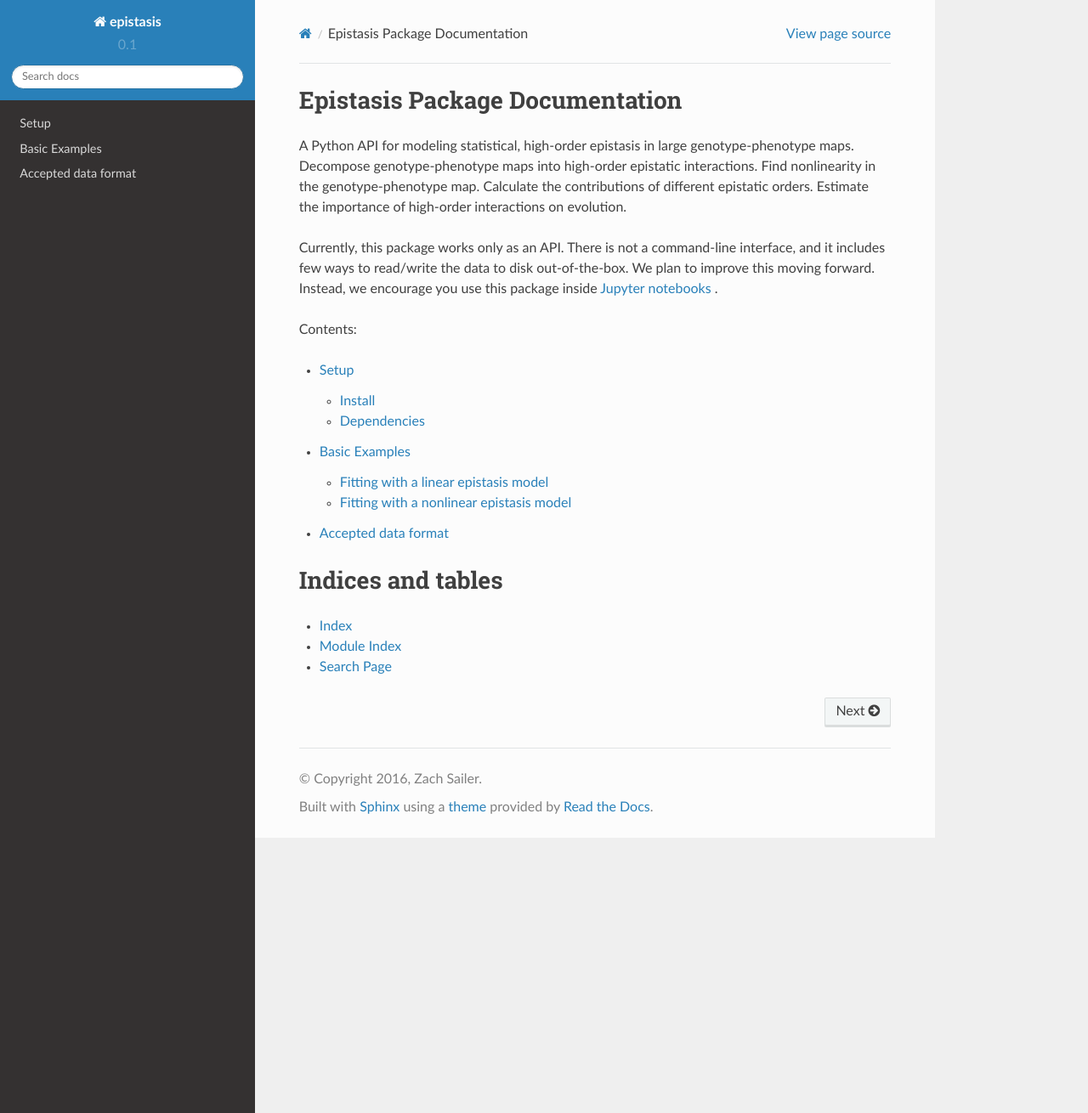
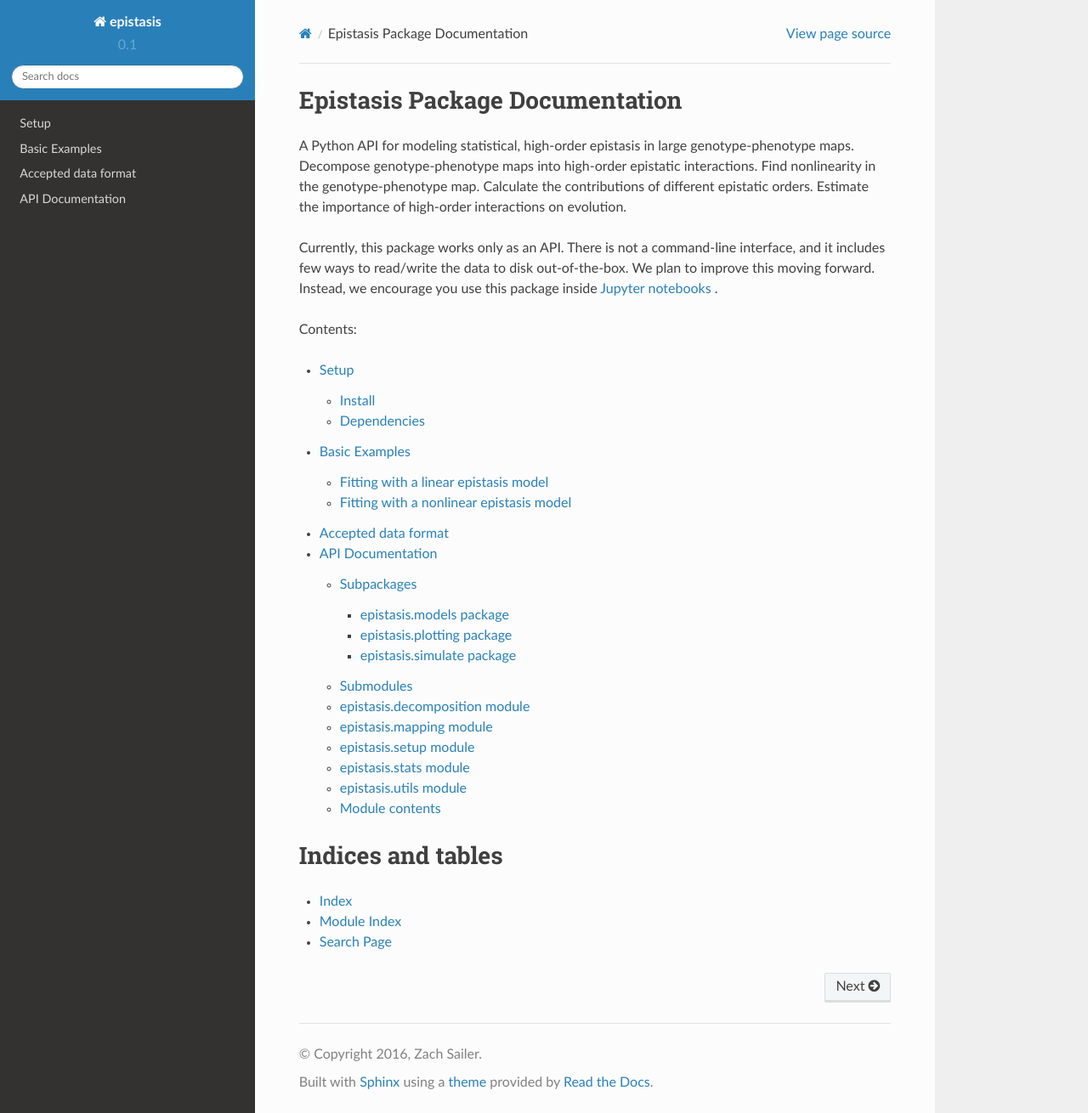
Before and after one commit to harmslab/epistasis, a Sphinx documentation site: the page built from docs/index.rst, in a window 1280 px wide and 1310 px high. Shown: the whole window at 85% size. Built offline with Sphinx 7.4.7 and the Read the Docs theme 2.0.0, drawn with Linux system fonts in a browser that asks for light colours.

```diff
--- a/docs/_api/epistasis.rst
+++ b/docs/_api/epistasis.rst
@@ -1,4 +1,4 @@
-epistasis package
+API Documentation
 =================
 
 Subpackages
--- a/docs/index.rst
+++ b/docs/index.rst
@@ -22,11 +22,12 @@ inside `Jupyter notebooks`_ .
 Contents:
 
 .. toctree::
-   :maxdepth: 5
+   :maxdepth: 3
 
    install
    tutorials
    input-formats
+   _api/epistasis
 
 
 Indices and tables
```
Also changed, not shown: index.ipynb, 1 other file.
